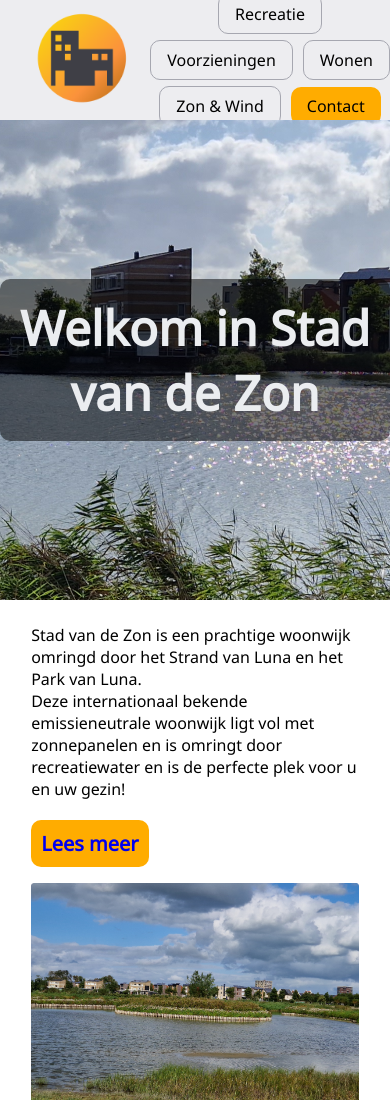
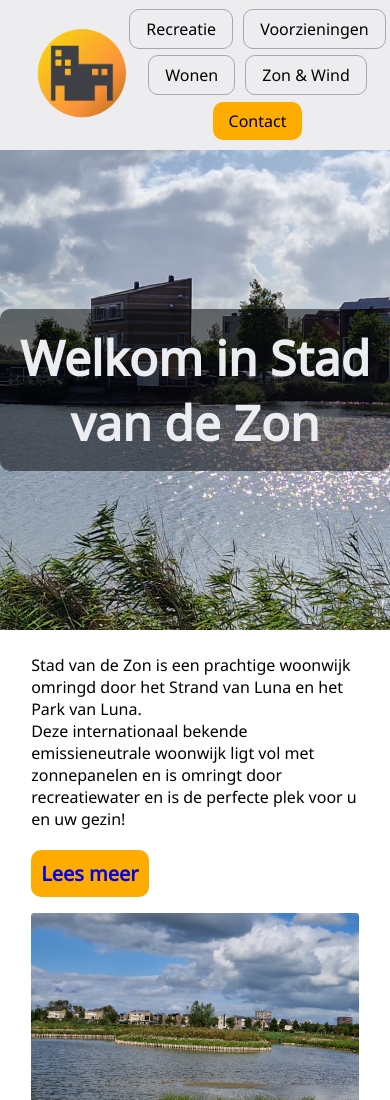
Before and after one commit to Jelcoo/Jelcoo.github.io, a plain HTML site: page Stad_van_de_Zon/index.html in a window 390 px wide. Shown: the top 1100 px of the page. Drawn offline with Linux system fonts and the light colour scheme.

Commit message:
Mobile tweaks

```diff
--- a/Stad_van_de_Zon/css/style.css
+++ b/Stad_van_de_Zon/css/style.css
@@ -27,7 +27,14 @@ main {
     display: flex;
     justify-content: center; /* align horizontal */
     align-items: center; /* align vertical */
-    height: 120px;
+
+    @media screen and (max-width: 719px) {
+        height: 150px;
+    }
+
+    @media screen and (min-width: 719px) {
+        height: 120px;
+    }
 }
 
 #topnav .logo {
@@ -73,7 +80,7 @@ main {
     /* mobile navbar */
     @media screen and (max-width: 719px) {
         flex-wrap: wrap;
-        margin-left: 150px;
+        margin-left: 125px;
         row-gap: 24px;
         column-gap: 10px;
     }
```
